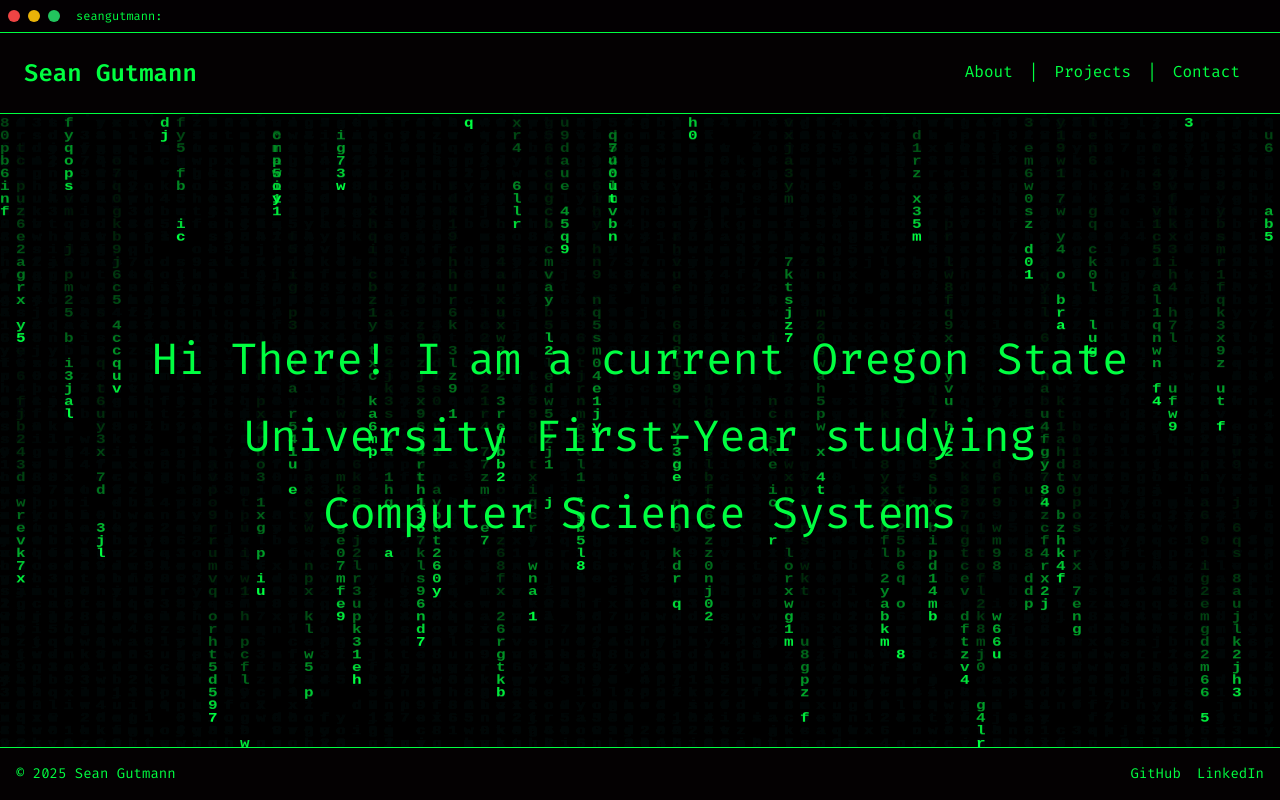
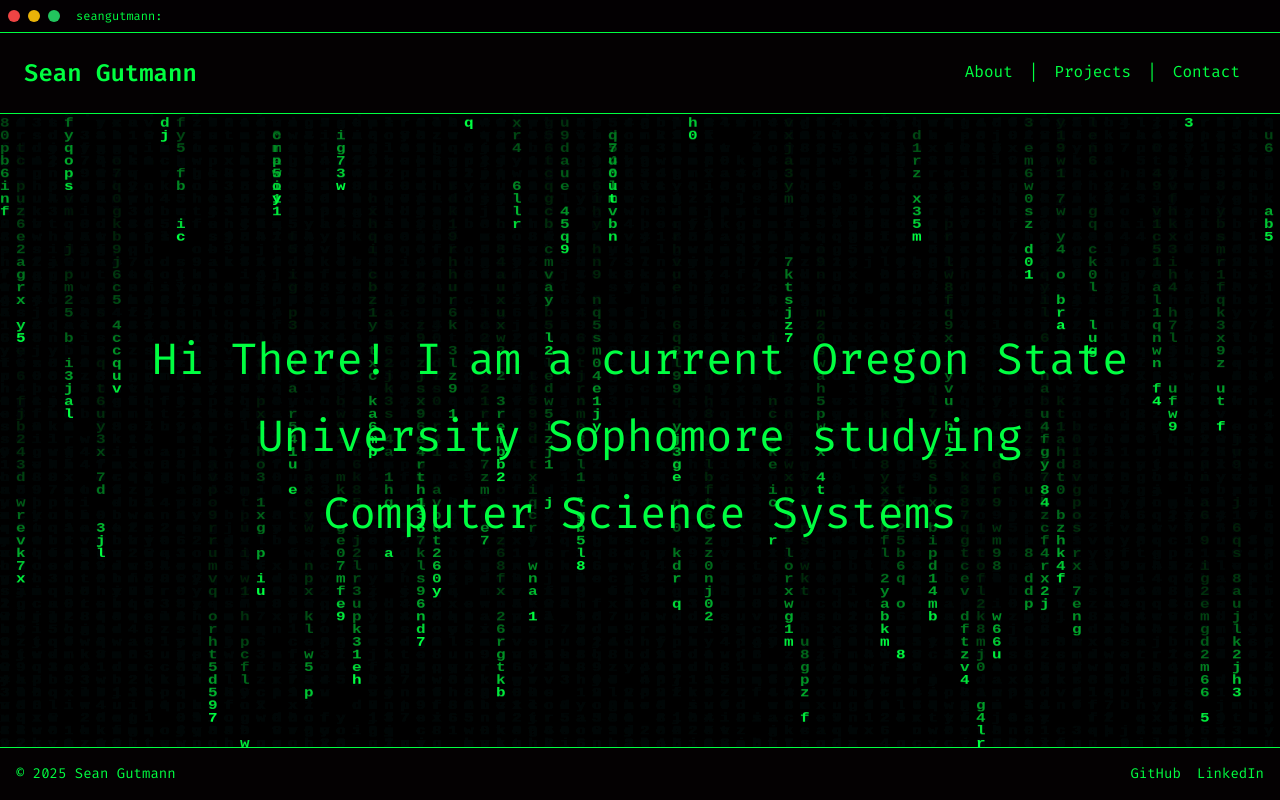
Before and after one commit to SeanG-rsd/seangutmann, an Astro site: page / in a window 1280 px wide. Built offline with nearby package versions, Linux system fonts and the light colour scheme; Astro itself is replaced by a stand-in of ours.

Commit message:
updated class standing

```diff
--- a/src/pages/index.astro
+++ b/src/pages/index.astro
@@ -12,7 +12,7 @@ import background from '../assets/background.svg';
 	<div id="container" class="box">
 		<main class="flex-1 flex flex-col items-center justify-center">
 			<h1>Hi There! I am a current Oregon State</h1>
-			<h1>University First-Year studying</h1>
+			<h1>University Sophomore studying</h1>
 			<h1>Computer Science Systems</h1>
 		</main>
 	</div>
```
